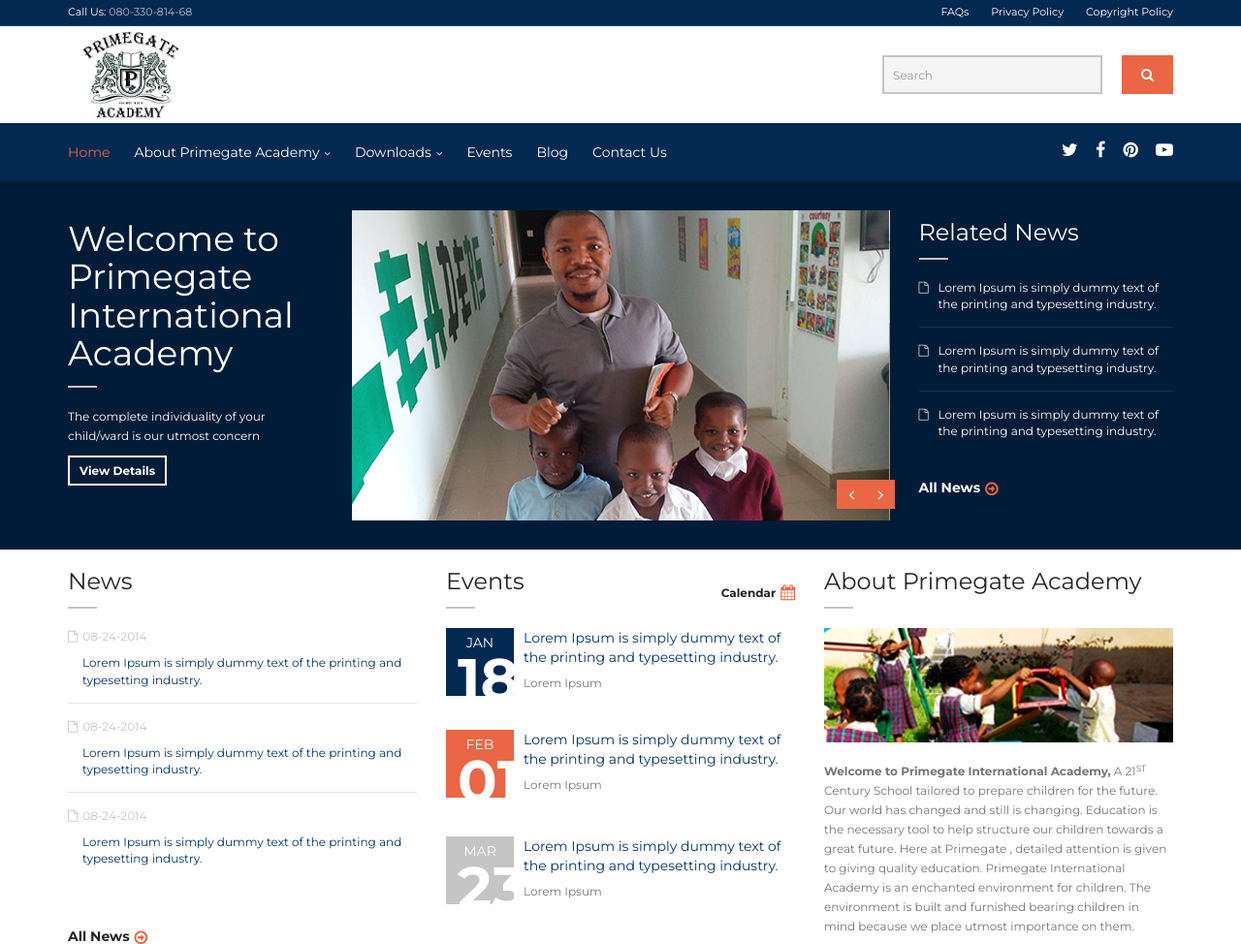
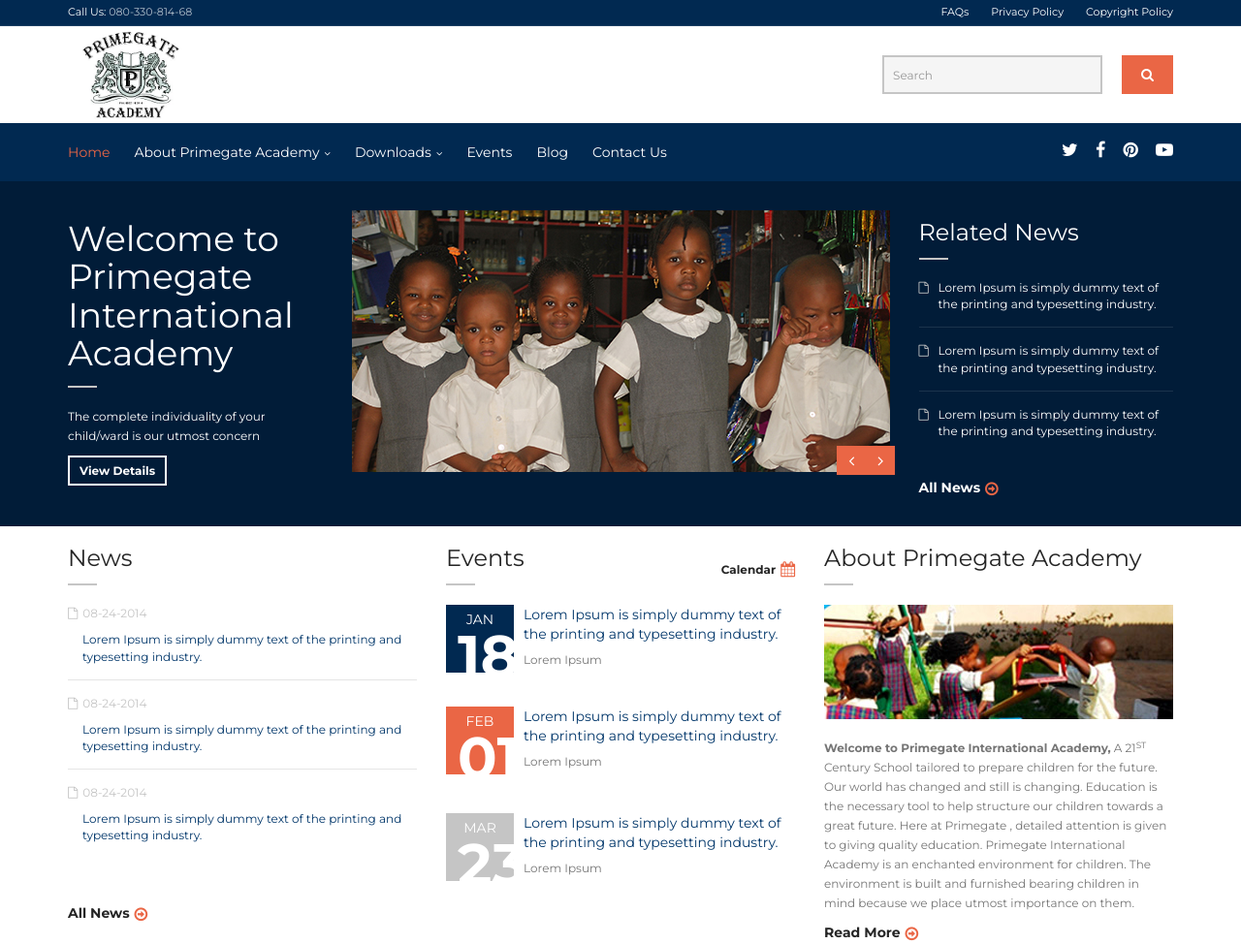
Before and after one commit to hakimkal/primegate, a Django app: page / in a window 1280 px wide. Shown: the top 974 px of the page at 97% size. Run offline with Django 3.2, Linux system fonts and the light colour scheme; parts of the project's set-up code (start-up, migrations or seed data) failed here and were passed over; some libraries are stand-ins or nearby versions.

Commit message:
changed slideshow pics

```diff
--- a/templates/publicpages/homeslides/slider.html
+++ b/templates/publicpages/homeslides/slider.html
@@ -14,7 +14,7 @@
                                     <a href="#" class="btn btn-framed btn-small btn-color-white">View Details</a>
                                 </div><!-- /.col-md-4 -->
                                 <div class="col-md-8 col-sm-8">
-                                    <div class="image-carousel-slide"><img src="{% static "img/slide-2.jpg" %}" alt=""></div>
+                                    <div class="image-carousel-slide"><img src="{% static "img/slide-22.jpg" %}" alt=""></div>
                                 </div><!-- /.col-md-8 -->
                             </div><!-- /.slide -->
                             <div class="slide">
@@ -25,7 +25,20 @@
                                     <a href="#" class="btn btn-framed btn-small btn-color-white">View Details</a>
                                 </div><!-- /.col-md-4 -->
                                 <div class="col-md-8 col-sm-8">
-                                    <div class="image-carousel-slide"><img src="{% static "img/slide-1.jpg" %}" alt=""></div>
+                                    <div class="image-carousel-slide"><img src="{% static "img/4.jpg" %}" alt=""></div>
+                                </div><!-- /.col-md-8 -->
+                            </div><!-- /.slide -->
+
+
+							<div class="slide">
+                                <div class="col-md-4 col-sm-4">
+                                    <h1>Primegate Academy</h1>
+                                    <p>
+                                        Pioneering a balance in child education and moral value       </p>
+                                    <a href="#" class="btn btn-framed btn-small btn-color-white">View Details</a>
+                                </div><!-- /.col-md-4 -->
+                                <div class="col-md-8 col-sm-8">
+                                    <div class="image-carousel-slide"><img src="{% static "img/6.jpg" %}" alt=""></div>
                                 </div><!-- /.col-md-8 -->
                             </div><!-- /.slide -->
                         </div><!-- /.image-carousel -->
```
Also changed, not shown: primegate/static/img/1.jpg (added), primegate/static/img/2.jpg (added), primegate/static/img/3.jpg (added), primegate/static/img/4.jpg (added), primegate/static/img/5.jpg (added), primegate/static/img/6.jpg (added), primegate/static/img/7.jpg (added), primegate/static/img/8.jpg (added), primegate/static/img/9.jpg (added), primegate/static/img/slide-22.jpg (added).
